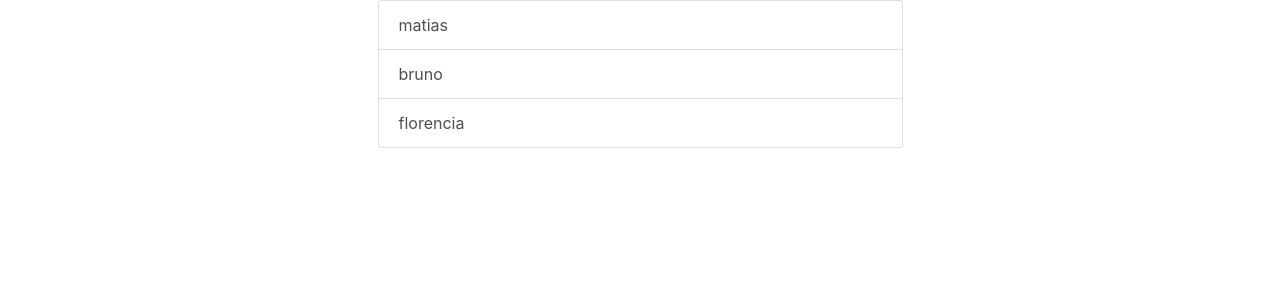
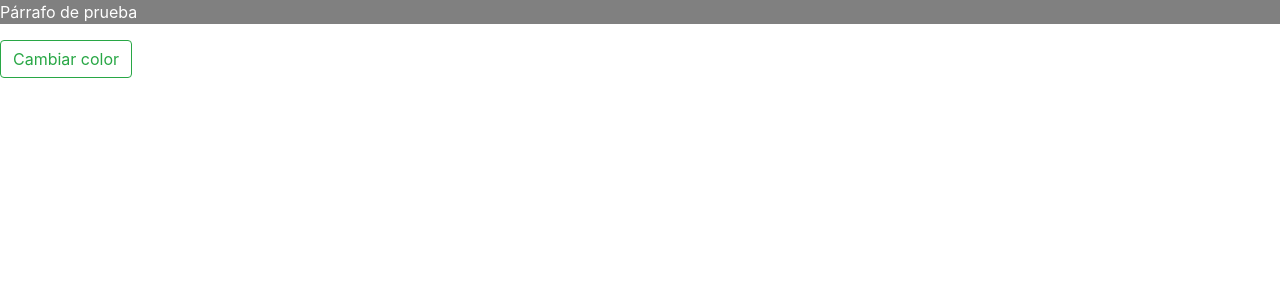
Before and after one commit to bernardisApps/ademass_curso_vue, a Vue app: page / in a window 1280 px wide. Shown: the top 300 px of the page. Built offline with nearby package versions, Linux system fonts and the light colour scheme.

Commit message:
trabajando con bind

```diff
--- a/src/App.vue
+++ b/src/App.vue
@@ -1,13 +1,11 @@
 <template>
-  <DirectivaIteracion/>
+  <DirectivaVBindStyle/>
 </template>
 
 <script setup>
-    import DirectivaIteracion from './components/directivas/DirectivaIteracion'
+    import DirectivaVBindStyle from './components/directivas/DirectivaVBindStyle.vue';
 </script>
 
 <style>
-  h1{
-    color: red;
-  }
+
 </style>
--- /dev/null
+++ b/src/components/directivas/DirectivaVBindStyle.vue
@@ -0,0 +1,21 @@
+<template>
+    <p :style="{backgroundColor:bg, color:'white'}" >Párrafo de prueba</p>
+    <button class="btn btn-outline-success" @click="manejadorClick" :title="title" >Cambiar color</button>
+</template>
+
+<script setup>
+    import {ref} from 'vue'
+    let bg = ref('grey');
+    let title = ref('Cambiar el color del fondo');
+    const manejadorClick = () => {
+        if (bg.value === "grey"){
+            bg.value = "black";
+        }else{
+            bg.value = "grey";
+        }
+    }
+</script>
+
+<style scoped>
+
+</style>
```
Also changed, not shown: src/components/directivas/DirectivaVBind.vue (added, +18 -0 lines).
